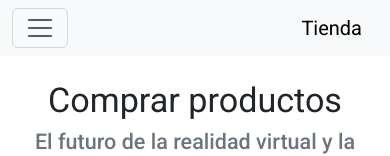
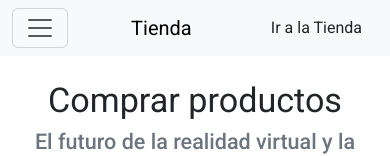
Before and after one commit to jgromerou/tienda-virtual-frontend, a React (Vite) app: page / in a window 390 px wide. Shown: the top 156 px of the page. Built offline with nearby package versions, Linux system fonts and the light colour scheme.

Commit message:
se ocultó el botón de ir a tienda en pantallas medianas a grandes

```diff
--- a/src/components/common/NavbarMenu.jsx
+++ b/src/components/common/NavbarMenu.jsx
@@ -8,24 +8,26 @@ import Offcanvas from 'react-bootstrap/Offcanvas';
 const NavbarMenu = () => {
   return (
     <>
-      {['md'].map((expand) => (
+      {
         <Navbar
-          key={expand}
-          expand={expand}
+          key="md"
+          expand="md"
           className="bg-body-tertiary mb-3"
           sticky="top"
         >
           <Container fluid>
-            <Navbar.Toggle aria-controls={`offcanvasNavbar-expand-${expand}`} />
+            <Navbar.Toggle aria-controls={`offcanvasNavbar-expand-md`} />
             <Navbar.Brand href="#">Tienda</Navbar.Brand>
-
+            <Nav.Link href="#" className="pe-3 d-md-none">
+              Ir a la Tienda
+            </Nav.Link>
             <Navbar.Offcanvas
-              id={`offcanvasNavbar-expand-${expand}`}
-              aria-labelledby={`offcanvasNavbarLabel-expand-${expand}`}
+              id={`offcanvasNavbar-expand-md`}
+              aria-labelledby={`offcanvasNavbarLabel-expand-md`}
               placement="start"
             >
               <Offcanvas.Header closeButton>
-                <Offcanvas.Title id={`offcanvasNavbarLabel-expand-${expand}`}>
+                <Offcanvas.Title id={`offcanvasNavbarLabel-expand-md`}>
                   Tienda
                 </Offcanvas.Title>
               </Offcanvas.Header>
@@ -48,7 +50,7 @@ const NavbarMenu = () => {
             </Navbar.Offcanvas>
           </Container>
         </Navbar>
-      ))}
+      }
     </>
   );
 };
```
